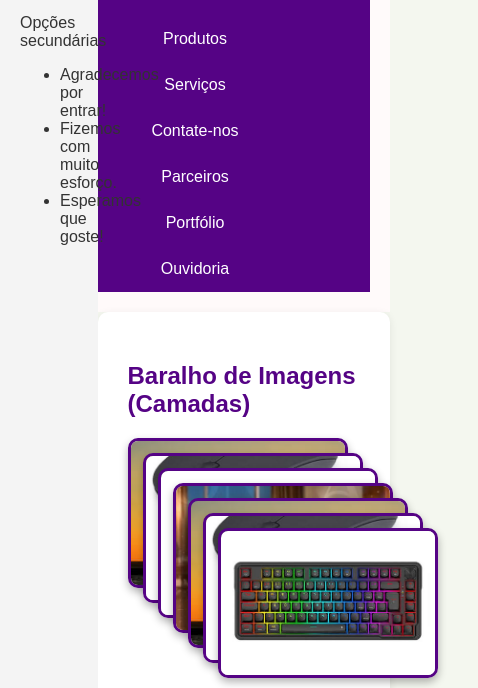
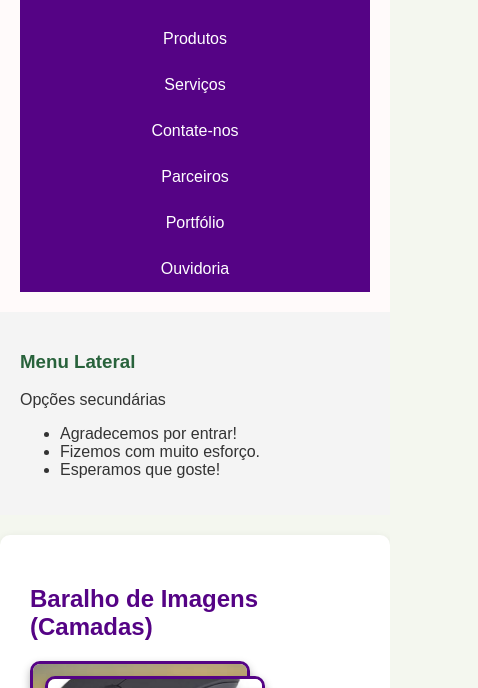
Before and after one commit to rabello15/meu-primeiro-projeto, a plain HTML site: page index.html in a window 390 px wide. Shown: the part 87-775 px from the top of the page, 478 px wide, since content can reach past the window. Drawn offline with Linux system fonts and the light colour scheme.

Commit message:
atualizado para celular

```diff
--- a/index.css
+++ b/index.css
@@ -302,3 +302,24 @@ main {
     box-shadow: 0 2px 8px #00000015;
     box-sizing: border-box;
 }
+/* Adaptação automática para telemóveis e telas pequenas */
+@media (max-width: 768px) {
+    /* O container passa a empilhar os elementos em coluna */
+    .container {
+        flex-direction: column;
+    }
+
+    /* O menu lateral deixa de ser fixo e ocupa a largura toda no topo */
+    aside {
+        position: relative !important;
+        width: 100% !important;
+        height: auto !important;
+        height: max-content !important;
+    }
+
+    /* O conteúdo principal perde a margem esquerda e ocupa a largura toda */
+    main {
+        width: 100% !important;
+        margin-left: 0 !important;
+    }
+}
```
